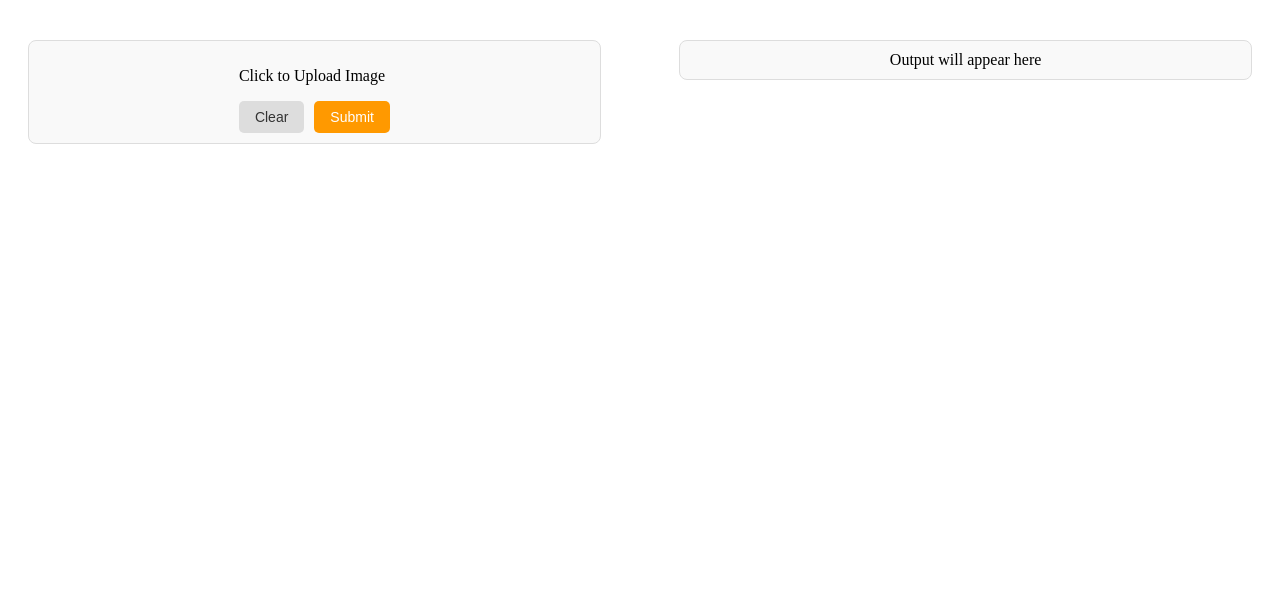
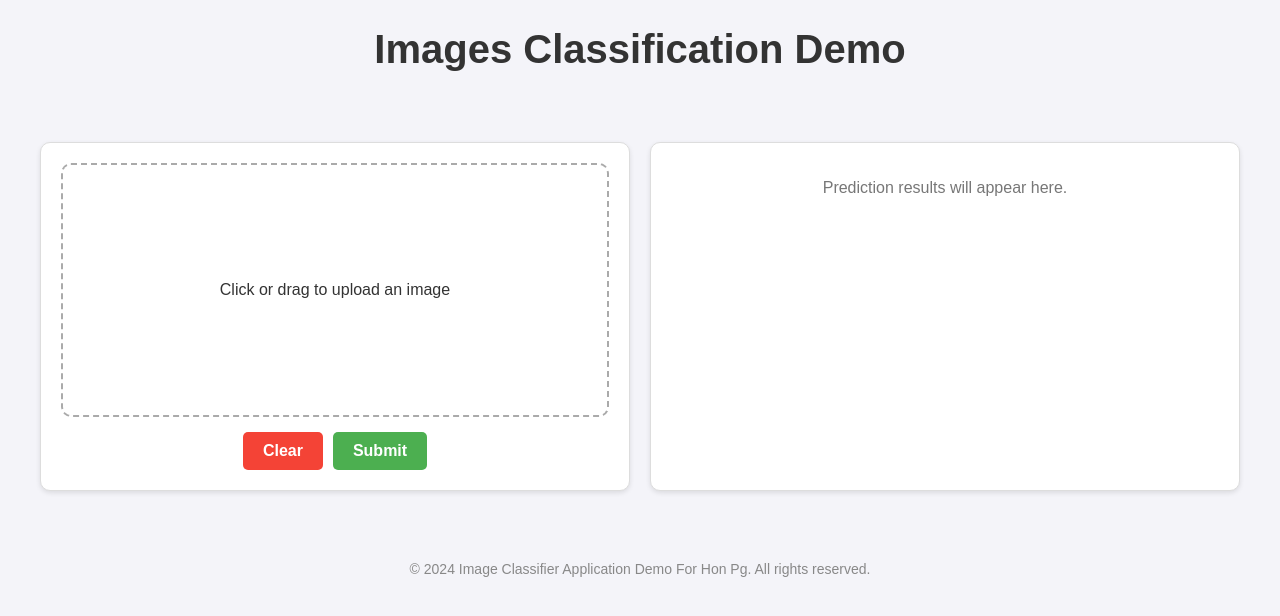
Before and after one commit to Honpg/Code_Demo_Triton, a FastAPI app: page / in a window 1280 px wide. Shown: the top 616 px of the page. Run offline with FastAPI, Linux system fonts and the light colour scheme.

Commit message:
commit to main

```diff
--- a/app/main.py
+++ b/app/main.py
@@ -1,4 +1,4 @@
-from fastapi import FastAPI, File, UploadFile, Request
+from fastapi import FastAPI, File, UploadFile, Form, Request
 from fastapi.templating import Jinja2Templates
 from fastapi.responses import HTMLResponse, JSONResponse
 import httpx
@@ -7,10 +7,9 @@ from PIL import Image
 import traceback
 
 app = FastAPI()
-
 templates = Jinja2Templates(directory="templates")
 
-TRITON_SERVER_URL = "http://triton:8001/v2/model_repository/resnet18/infer"
+TRITON_SERVER_URL = "http://triton-server:8000/v2/models/resnet50/infer"
 
 @app.get("/", response_class=HTMLResponse)
 async def read_form(request: Request):
@@ -18,55 +17,70 @@ async def read_form(request: Request):
 
 def preprocess_image(image):
     """Preprocesses the input image to prepare it for Triton inference."""
-
-    image = image.resize((256, 256))
-    image = image.crop((16, 16, 240, 240))
+    image = image.resize((224, 224))
     image = np.array(image).astype("float32") / 255.0
     image = (image - np.array([0.485, 0.456, 0.406])) / np.array([0.229, 0.224, 0.225])
     image = np.transpose(image, (2, 0, 1))
     image = np.expand_dims(image, axis=0)
     return image
 
-@app.post("/predict")
-async def predict_image(image: UploadFile = File(...)):
+@app.post("/predict", response_class=HTMLResponse)
+async def predict_image(request: Request, image: UploadFile = File(...), image_base64: str = Form(None)):
     try:
-
         image_data = Image.open(image.file)
         input_tensor = preprocess_image(image_data)
 
         payload = {
             "inputs": [
                 {
-                    "name": "input",
+                    "name": "input__0",
                     "shape": input_tensor.shape,
                     "datatype": "FP32",
                     "data": input_tensor.flatten().tolist()
                 }
+            ],
+            "outputs": [
+                {
+                    "name": "output__0"
+                }
             ]
         }
 
-        # Send the inference request to Triton Server
         async with httpx.AsyncClient() as client:
-            response = await client.post(TRITON_SERVER_URL, json=payload)
+            response = await client.post(
+                TRITON_SERVER_URL,
+                json=payload,
+                timeout=30.0
+            )
 
         if response.status_code != 200:
-            return JSONResponse(content={"error": "Triton inference failed."}, status_code=500)
+            return templates.TemplateResponse(
+                "error.html", {"request": request, "error": response.text}
+            )
 
-        # Parse the response from Triton
         result = response.json()
         output_data = result["outputs"][0]["data"]
-
-        # Compute probabilities and get the top 5 classes
         probabilities = np.array(output_data)
         probabilities = np.exp(probabilities) / np.sum(np.exp(probabilities))
         top5_indices = probabilities.argsort()[-5:][::-1]
 
-        with open("templates/imagenet_classes.txt", "r") as f:
+        with open("imagenet_classes.txt", "r") as f:
             categories = [s.strip() for s in f.readlines()]
 
-        predictions = {categories[i]: float(probabilities[i]) for i in top5_indices}
+        predictions = [
+            {"class": categories[i], "probability": round(float(probabilities[i] * 100), 2)}
+            for i in top5_indices
+        ]
 
-        return JSONResponse(content={"predictions": predictions})
+        return templates.TemplateResponse("form.html", {"request": request, "predictions": predictions, "image_base64": image_base64})
+
+
+    except httpx.RequestError as e:
+        return templates.TemplateResponse(
+            "error.html", {"request": request, "error": f"Network error: {str(e)}"}
+        )
     except Exception as e:
         error_message = traceback.format_exc()
-        return JSONResponse(content={"error": str(e)}, status_code=500)
+        return templates.TemplateResponse(
+            "error.html", {"request": request, "error": error_message}
+        )
--- a/app/templates/form.html
+++ b/app/templates/form.html
@@ -1,83 +1,237 @@
 <!DOCTYPE html>
-<html>
+<html lang="en">
 <head>
-    <title>Image Upload and Preview</title>
+    <meta charset="UTF-8">
+    <meta name="viewport" content="width=device-width, initial-scale=1.0">
+    <title>Image Upload and Prediction</title>
     <style>
+        body {
+            font-family: Arial, sans-serif;
+            background-color: #f4f4f9;
+            color: #333;
+            margin: 0;
+            padding: 0;
+        }
+
         .container {
+            max-width: 1200px;
+            margin: 50px auto;
             display: flex;
             justify-content: space-between;
-            align-items: flex-start;
-            margin-top: 20px;
+            gap: 20px;
             padding: 20px;
         }
-        .upload-section, .output-section {
+
+        .section {
+            flex: 1;
             border: 1px solid #ddd;
-            border-radius: 8px;
-            width: 45%;
-            padding: 10px;
-            background-color: #f9f9f9;
+            border-radius: 10px;
+            background-color: white;
+            box-shadow: 0 2px 5px rgba(0, 0, 0, 0.1);
+            padding: 20px;
+        }
+
+        .upload-section label {
             display: flex;
             flex-direction: column;
             align-items: center;
+            justify-content: center;
+            cursor: pointer;
+            height: 250px;
+            border: 2px dashed #aaa;
+            border-radius: 10px;
+            transition: background-color 0.3s, border-color 0.3s;
         }
+
+        .upload-section label:hover {
+            background-color: #f0f8ff;
+            border-color: #0078d7;
+        }
+
         #image-preview {
             max-width: 100%;
-            max-height: 300px;
-            border-radius: 8px;
-            margin-bottom: 10px;
+            max-height: 100%;
+            border-radius: 10px;
+            display: none;
         }
+
         .buttons {
+            margin-top: 15px;
             display: flex;
+            justify-content: center;
             gap: 10px;
         }
+
         .buttons button {
-            padding: 8px 16px;
+            padding: 10px 20px;
             border: none;
             border-radius: 5px;
             cursor: pointer;
+            font-size: 16px;
+            font-weight: bold;
+            transition: background-color 0.3s, color 0.3s;
+        }
+
+        .clear-btn {
+            background-color: #f44336;
+            color: white;
+        }
+
+        .clear-btn:hover {
+            background-color: #d32f2f;
+        }
+
+        .submit-btn {
+            background-color: #4caf50;
+            color: white;
+        }
+
+        .submit-btn:hover {
+            background-color: #388e3c;
+        }
+
+        .output-section {
+            text-align: center;
+        }
+
+        .prediction-container {
+            margin-top: 20px;
+            text-align: left;
+        }
+
+        .prediction-container h2 {
+            margin-bottom: 15px;
+            color: #555;
+        }
+
+        .prediction-item {
+            display: flex;
+            align-items: center;
+            margin-bottom: 10px;
+        }
+
+        .prediction-item span {
+            flex-basis: 25%;
+            font-weight: bold;
+        }
+
+        .progress-bar {
+            flex-grow: 1;
+            height: 20px;
+            border-radius: 5px;
+            background-color: #ddd;
+            position: relative;
+            overflow: hidden;
+            margin-left: 10px;
+        }
+
+        .progress {
+            height: 100%;
+            background-color: #2196f3;
+            text-align: right;
+            padding-right: 5px;
+            color: white;
+            font-weight: bold;
+            border-radius: 5px;
+        }
+
+        footer {
+            margin-top: 50px;
+            text-align: center;
             font-size: 14px;
-        }
-        .clear-btn {
-            background-color: #ddd;
-            color: #333;
-        }
-        .submit-btn {
-            background-color: #f90;
-            color: white;
+            color: #888;
         }
     </style>
 </head>
 <body>
+    <div style="text-align: center; margin-bottom: 20px;">
+        <h1 style="font-size: 2.5em; color: #333;">Images Classification Demo</h1>
+    </div>
+
     <div class="container">
-        <div class="upload-section">
-            <form action="/predict" method="post" enctype="multipart/form-data">
+        <div class="section upload-section">
+            <form id="upload-form" action="/predict" method="post" enctype="multipart/form-data" onsubmit="submitForm(event)">
+                <label for="input_image">
+                    <img id="image-preview" src="{{ image_base64 }}" alt="Image Preview" style="display: {{ 'block' if image_base64 else 'none' }};">
+                    <p id="upload-text" style="display: {{ 'none' if image_base64 else 'block' }};">Click or drag to upload an image</p>
+                </label>
                 <input type="file" id="input_image" name="image" style="display: none;" onchange="previewImage()">
-                <label for="input_image" style="cursor: pointer;">
-                    <img id="image-preview" src="#" alt="Image Preview" style="display: none;">
-                    <p>Click to Upload Image</p>
-                </label>
                 <div class="buttons">
                     <button type="button" class="clear-btn" onclick="clearImage()">Clear</button>
                     <button type="submit" class="submit-btn">Submit</button>
                 </div>
             </form>
         </div>
-        <div class="output-section">
-            <div id="output">Output will appear here</div>
+
+        <div class="section output-section">
+            <div id="output">
+                {% if predictions %}
+                <div class="prediction-container">
+                    <h2>Prediction Results</h2>
+                    {% for prediction in predictions %}
+                    <div class="prediction-item">
+                        <span>{{ prediction['class'] }}</span>
+                        <div class="progress-bar">
+                            <div class="progress" style="width: {{ prediction['probability'] }}%;">
+                                {{ prediction['probability']|round(1) }}%
+                            </div>
+                        </div>
+                    </div>
+                    {% endfor %}
+                </div>
+                {% else %}
+                <p style="color: #777;">Prediction results will appear here.</p>
+                {% endif %}
+            </div>
         </div>
     </div>
 
+    <footer>
+        © 2024 Image Classifier Application Demo For Hon Pg. All rights reserved.
+    </footer>
+
     <script>
+        let uploadedImageBase64 = null;
+
+        async function submitForm(event) {
+            event.preventDefault();
+            const form = document.getElementById('upload-form');
+            const formData = new FormData(form);
+
+            if (uploadedImageBase64) {
+                formData.append("image_base64", uploadedImageBase64);
+            }
+
+            try {
+                const response = await fetch(form.action, {
+                    method: form.method,
+                    body: formData
+                });
+
+                if (!response.ok) {
+                    throw new Error("Failed to submit form");
+                }
+
+                const html = await response.text();
+                document.body.innerHTML = html;
+            } catch (error) {
+                console.error("Submission failed", error);
+            }
+        }
+
         function previewImage() {
             const input = document.getElementById('input_image');
             const preview = document.getElementById('image-preview');
+            const uploadText = document.getElementById('upload-text');
             const file = input.files[0];
 
             if (file) {
                 const reader = new FileReader();
-                reader.onload = function(e) {
+                reader.onload = function (e) {
+                    uploadedImageBase64 = e.target.result;
                     preview.src = e.target.result;
                     preview.style.display = "block";
+                    uploadText.style.display = "none";
                 };
                 reader.readAsDataURL(file);
             }
@@ -86,10 +240,13 @@
         function clearImage() {
             const input = document.getElementById('input_image');
             const preview = document.getElementById('image-preview');
+            const uploadText = document.getElementById('upload-text');
             input.value = "";
+            uploadedImageBase64 = null;
             preview.style.display = "none";
+            uploadText.style.display = "block";
             preview.src = "#";
-            document.getElementById('output').innerText = "Output will appear here"; // Reset the output
+            document.getElementById('output').innerHTML = '<p style="color: #777;">Prediction results will appear here.</p>';
         }
     </script>
 </body>
```
Also changed, not shown: docker-compose.yml (+7 -3 lines), Demo.png (added), 3 other files.
